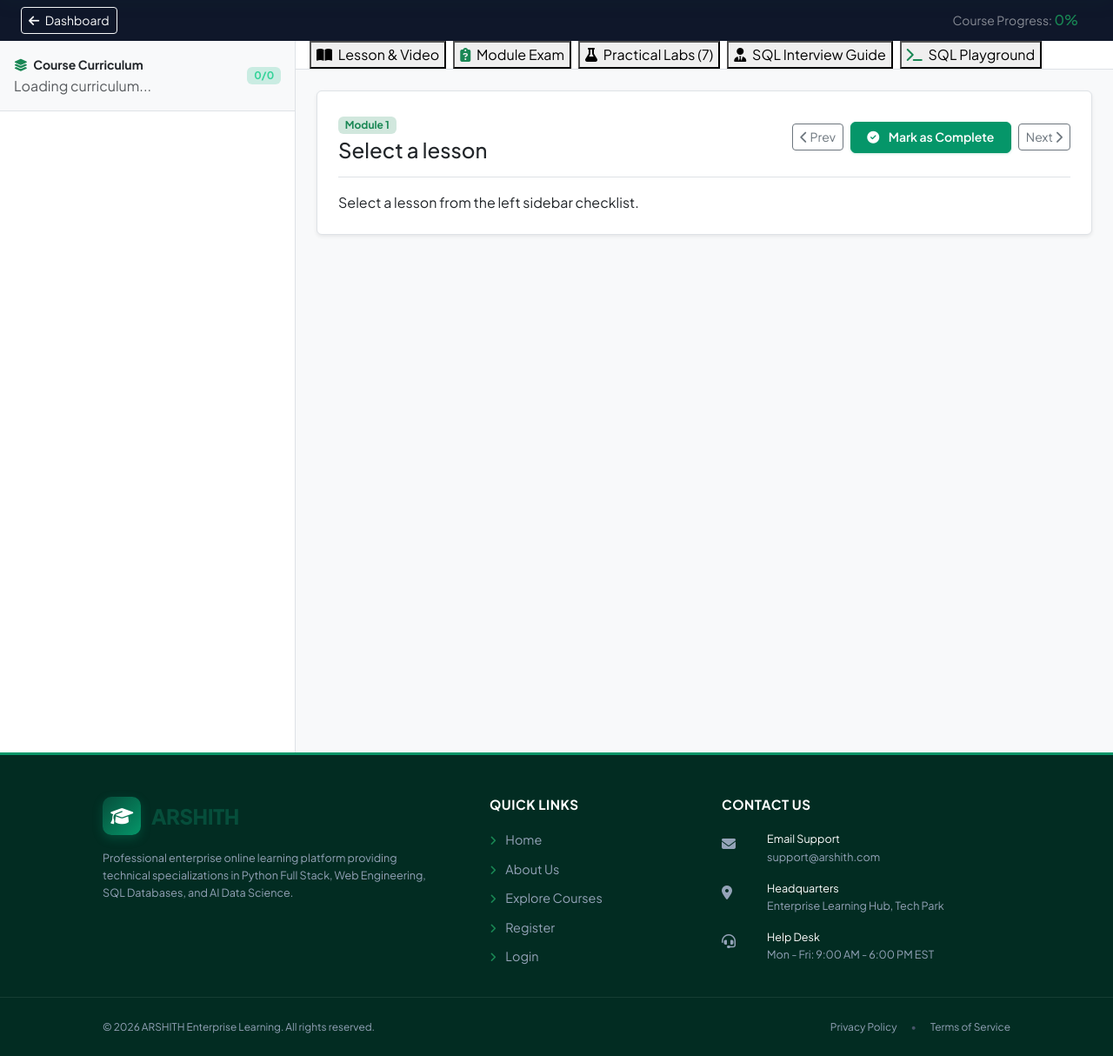
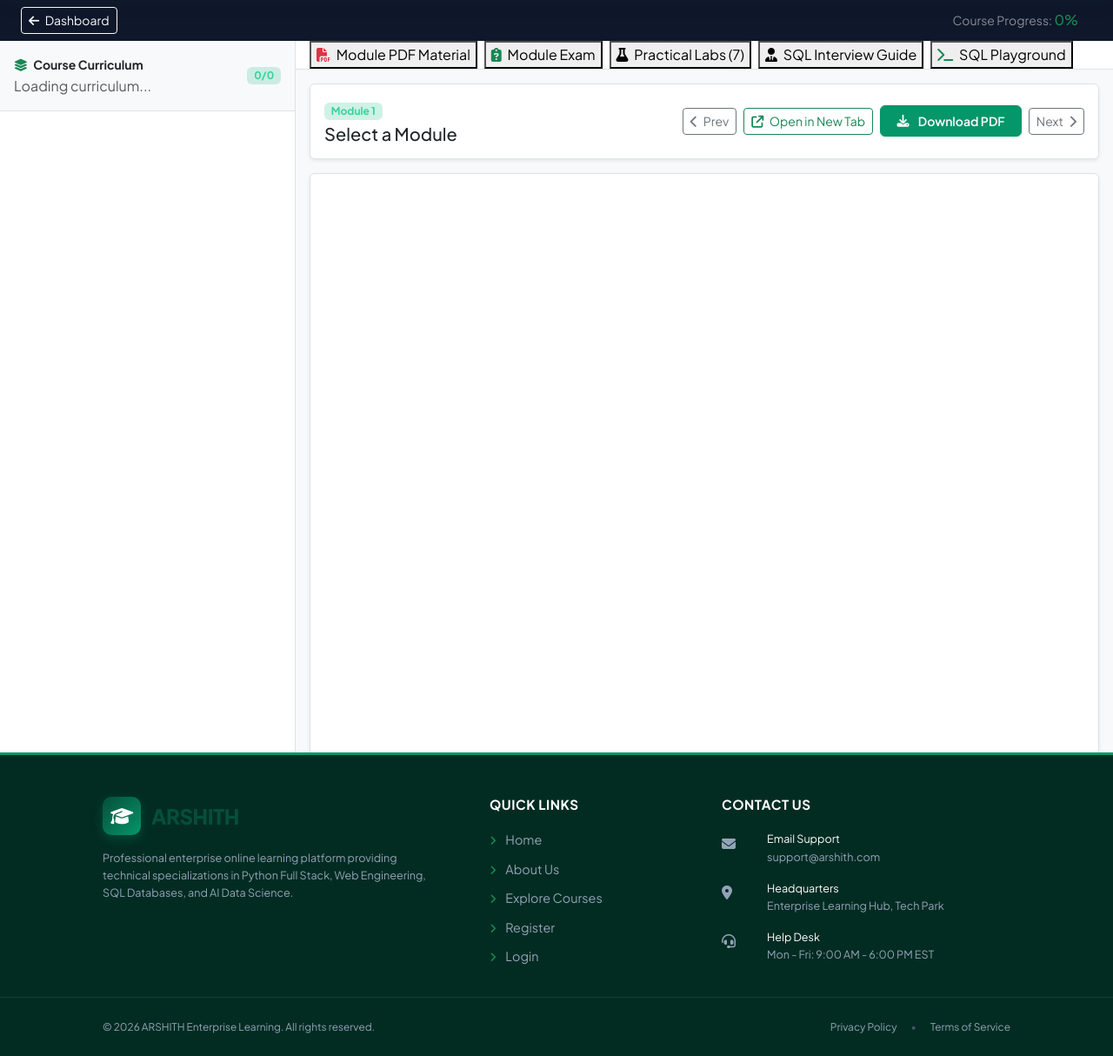
Before and after one commit to VullasReddy/course, a Django app: template templates/dashboard/player.html in a window 1280 px wide. Shown: the part 74-1288 px from the top of the page at 87% size. Run offline with Django 5.2, Linux system fonts and the light colour scheme; the template is opened without the code that fills it, so the values that code supplies are empty.

Commit message:
Remove lesson and video session, replace with Module PDF Material viewer workspace

```diff
--- a/templates/dashboard/player.html
+++ b/templates/dashboard/player.html
@@ -117,8 +117,8 @@
     <div class="flex-grow-1 d-flex flex-column bg-light overflow-y-auto">
       <!-- Navigation Tabs -->
       <div class="bg-white border-bottom px-3 d-flex gap-2 align-items-center shadow-xs">
-        <button class="sql-tab-btn active" id="tab-btn-lesson" onclick="switchTab('lesson')">
-          <i class="fa-solid fa-book-open me-1"></i> Lesson & Video
+        <button class="sql-tab-btn active" id="tab-btn-pdf" onclick="switchTab('pdf')">
+          <i class="fa-solid fa-file-pdf text-danger me-1"></i> Module PDF Material
         </button>
         <button class="sql-tab-btn" id="tab-btn-exam" onclick="switchTab('exam')">
           <i class="fa-solid fa-clipboard-question me-1 text-success"></i> Module Exam
@@ -134,29 +134,29 @@
         </button>
       </div>
 
-      <!-- TAB 1: Lesson Content -->
-      <div id="pane-lesson" class="p-4 flex-grow-1 overflow-y-auto">
-        <div class="ratio ratio-16x9 bg-black rounded shadow mb-4 d-none" id="video-container">
-          <video id="player-video" controls class="w-100 h-100 rounded">
-            <source id="video-source" src="" type="video/mp4">
-          </video>
+      <!-- TAB 1: Module PDF Workspace -->
+      <div id="pane-pdf" class="p-3 flex-grow-1 overflow-y-auto">
+        <div class="p-3 bg-white rounded border shadow-sm mb-3">
+          <div class="d-flex justify-content-between align-items-center flex-wrap gap-2">
+            <div>
+              <span class="badge bg-emerald-light text-dark mb-1" id="current-module-badge">Module 1</span>
+              <h3 class="h5 font-weight-bold text-dark mb-0" id="module-title">Select a Module</h3>
+            </div>
+            <div class="d-flex align-items-center gap-2">
+              <button class="btn btn-outline-secondary btn-sm" onclick="navigateModule(-1)"><i class="fa-solid fa-chevron-left me-1"></i> Prev</button>
+              <a id="btn-pdf-view" href="#" target="_blank" class="btn btn-outline-success btn-sm">
+                <i class="fa-solid fa-arrow-up-right-from-square me-1"></i> Open in New Tab
+              </a>
+              <a id="btn-pdf-download" href="#" class="btn btn-arshith-reg btn-sm">
+                <i class="fa-solid fa-download me-1"></i> Download PDF
+              </a>
+              <button class="btn btn-outline-secondary btn-sm" onclick="navigateModule(1)">Next <i class="fa-solid fa-chevron-right ms-1"></i></button>
+            </div>
+          </div>
         </div>
 
-        <div class="p-4 bg-white rounded border shadow-sm">
-          <div class="d-flex justify-content-between align-items-center border-bottom pb-3 mb-3">
-            <div>
-              <span class="badge bg-success-subtle text-success mb-1" id="current-module-title">Module 1</span>
-              <h3 class="h4 font-weight-bold text-dark mb-0" id="lesson-title">Select a lesson</h3>
-            </div>
-            <div class="d-flex align-items-center gap-2">
-              <button class="btn btn-outline-secondary btn-sm" onclick="navigateLesson(-1)"><i class="fa-solid fa-chevron-left"></i> Prev</button>
-              <button id="btn-complete" class="btn btn-arshith-reg btn-sm" onclick="toggleCompleteCurrentLesson()">
-                <i class="fa-solid fa-circle-check me-1"></i> Mark as Complete
-              </button>
-              <button class="btn btn-outline-secondary btn-sm" onclick="navigateLesson(1)">Next <i class="fa-solid fa-chevron-right"></i></button>
-            </div>
-          </div>
-          <div id="lesson-content" class="text-dark">Select a lesson from the left sidebar checklist.</div>
+        <div class="bg-white rounded border shadow-sm p-1" style="height: calc(100vh - 230px); min-height: 650px;">
+          <iframe id="player-pdf-frame" src="" style="width: 100%; height: 100%; border: none; border-radius: 6px;" title="Module PDF Viewer"></iframe>
         </div>
       </div>
 
@@ -251,7 +251,7 @@
 <script>
 const courseId = {{ course.id }};
 let playerData = null;
-let allLessons = [];
+let allModules = [];
 let currentIndex = 0;
 let activeExamModuleId = null;
 let examData = null;
@@ -264,7 +264,7 @@
     playerData = await API.fetch(`/api/player/${courseId}`);
     document.getElementById('player-progress').innerText = `${playerData.progress_percent}%`;
     buildTree();
-    if (allLessons.length > 0) selectLesson(0);
+    if (allModules.length > 0) selectModule(0);
     renderLabs();
     renderInterviewQuestions();
     initPlayground();
@@ -277,125 +277,89 @@
 function buildTree() {
   const tree = document.getElementById('curriculum-tree');
   tree.innerHTML = '';
-  allLessons = [];
-  let counter = 0;
+  allModules = playerData.modules_metadata || [];
   let completedCount = 0;
 
-  const modulesMeta = playerData.modules_metadata || [];
-
-  (playerData.course.modules || []).forEach((mod, mIdx) => {
-    const meta = modulesMeta.find(m => m.module_id === mod.id) || {};
-    const modLessons = mod.lessons || [];
-
-    let completedModLessons = 0;
-    modLessons.forEach(les => {
-      if (playerData.completed_lesson_ids.includes(les.id)) {
-        completedModLessons++;
-        completedCount++;
-      }
-    });
-
-    const isAllLessonsDone = modLessons.length > 0 && completedModLessons === modLessons.length;
-    const isExamPassed = meta.exam_passed || false;
+  allModules.forEach((mod, mIdx) => {
+    const isExamPassed = mod.exam_passed || false;
+    if (isExamPassed) completedCount++;
 
     // Module Header Element
     const modHeader = document.createElement('div');
     modHeader.className = 'module-header';
     modHeader.innerHTML = `
-      <span>${isExamPassed ? '<i class="fa-solid fa-circle-check text-success me-1"></i>' : ''} ${mod.title}</span>
-      <span class="badge ${isExamPassed ? 'bg-success' : isAllLessonsDone ? 'bg-info' : 'bg-secondary'} x-small">
-        ${completedModLessons}/${modLessons.length}
+      <span>${isExamPassed ? '<i class="fa-solid fa-circle-check text-success me-1"></i>' : ''} Module ${mod.order}</span>
+      <span class="badge ${isExamPassed ? 'bg-success' : 'bg-secondary'} x-small">
+        ${isExamPassed ? 'Passed ✓' : 'In Progress'}
       </span>
     `;
     tree.appendChild(modHeader);
 
-    // Lessons List
-    modLessons.forEach(les => {
-      const idx = counter++;
-      les.globalIdx = idx;
-      les.moduleTitle = mod.title;
-      les.moduleId = mod.id;
-      allLessons.push(les);
-      const done = playerData.completed_lesson_ids.includes(les.id);
-
+    // Module PDF Item
     const el = document.createElement('div');
     el.className = 'lesson-item';
-      el.id = `les-item-${idx}`;
+    el.id = `mod-item-${mIdx}`;
     el.onclick = () => {
-        switchTab('lesson');
-        selectLesson(idx);
+      switchTab('pdf');
+      selectModule(mIdx);
     };
     el.innerHTML = `
       <span class="text-truncate" style="max-width: 230px;">
-          ${done ? '<i class="fa-solid fa-check text-success me-2"></i>' : '<i class="fa-regular fa-circle text-muted me-2"></i>'}
-          ${les.title}
+        <i class="fa-solid fa-file-pdf text-danger me-2"></i>
+        ${mod.title}
       </span>
-        <span class="x-small text-muted">${les.duration_minutes}m</span>
+      <span class="x-small text-muted">PDF</span>
     `;
     tree.appendChild(el);
-    });
 
     // Module Assessment Sidebar Link
     const examItem = document.createElement('div');
     if (isExamPassed) {
       examItem.className = 'exam-item-sidebar text-success';
-      examItem.onclick = () => loadModuleExam(mod.id);
-      examItem.innerHTML = `<i class="fa-solid fa-award me-2"></i> ${mod.title} Exam Passed ✓ (${meta.best_score || 100}%)`;
-    } else if (isAllLessonsDone) {
-      examItem.className = 'exam-item-sidebar text-primary animate__animated animate__pulse animate__infinite';
-      examItem.onclick = () => loadModuleExam(mod.id);
-      examItem.innerHTML = `<i class="fa-solid fa-unlock text-primary me-2"></i> Take ${mod.title} Assessment`;
+      examItem.onclick = () => loadModuleExam(mod.module_id);
+      examItem.innerHTML = `<i class="fa-solid fa-award me-2"></i> ${mod.title} Exam Passed ✓ (${mod.best_score || 100}%)`;
     } else {
-      examItem.className = 'exam-item-locked';
-      examItem.innerHTML = `<i class="fa-solid fa-lock text-muted me-2"></i> ${mod.title} Exam Locked`;
+      examItem.className = 'exam-item-sidebar text-primary cursor-pointer';
+      examItem.onclick = () => loadModuleExam(mod.module_id);
+      examItem.innerHTML = `<i class="fa-solid fa-pen-to-square text-success me-2"></i> Take Module ${mod.order} Assessment`;
     }
     tree.appendChild(examItem);
   });
 
-  document.getElementById('lesson-count-badge').innerText = `${allLessons.length} Comprehensive Lessons`;
-  document.getElementById('completed-counter').innerText = `${completedCount}/${allLessons.length} Done`;
+  document.getElementById('lesson-count-badge').innerText = `${allModules.length} Comprehensive Modules`;
+  document.getElementById('completed-counter').innerText = `${completedCount}/${allModules.length} Passed`;
 
-  if (completedCount === allLessons.length && allLessons.length > 0) {
+  if (completedCount === allModules.length && allModules.length > 0) {
     document.getElementById('cert-link-holder').innerHTML = `
       <a href="/certificates/" class="btn btn-sm btn-success animate__animated animate__bounce"><i class="fa-solid fa-certificate me-1"></i> View Certificate</a>
     `;
   }
 }
 
-// --- LESSON SELECTION ---
-function selectLesson(idx) {
-  if (idx < 0 || idx >= allLessons.length) return;
+// --- MODULE PDF SELECTION ---
+function selectModule(idx) {
+  if (idx < 0 || idx >= allModules.length) return;
   currentIndex = idx;
-  const les = allLessons[idx];
+  const mod = allModules[idx];
 
   document.querySelectorAll('.lesson-item').forEach(e => e.classList.remove('active'));
-  const active = document.getElementById(`les-item-${idx}`);
+  const active = document.getElementById(`mod-item-${idx}`);
   if (active) {
     active.classList.add('active');
     active.scrollIntoView({ block: 'nearest', behavior: 'smooth' });
   }
 
-  document.getElementById('current-module-title').innerText = les.moduleTitle || 'Module';
-  document.getElementById('lesson-title').innerText = les.title;
-  document.getElementById('lesson-content').innerHTML = les.content_html || les.description || 'Lesson content loading...';
+  document.getElementById('current-module-badge').innerText = `Module ${mod.order}`;
+  document.getElementById('module-title').innerText = mod.title;
 
-  const videoContainer = document.getElementById('video-container');
-  if (les.video_url) {
-    videoContainer.classList.remove('d-none');
-    document.getElementById('video-source').src = les.video_url;
-    document.getElementById('player-video').load();
-  } else {
-    videoContainer.classList.add('d-none');
+  const pdfUrl = mod.pdf_url || `/modules/${mod.module_id}/pdf/`;
+  document.getElementById('player-pdf-frame').src = pdfUrl;
+  document.getElementById('btn-pdf-view').href = pdfUrl;
+  document.getElementById('btn-pdf-download').href = `/modules/${mod.module_id}/pdf/download/`;
 }
 
-  const done = playerData.completed_lesson_ids.includes(les.id);
-  const btn = document.getElementById('btn-complete');
-  btn.className = done ? 'btn btn-success btn-sm' : 'btn btn-arshith-reg btn-sm';
-  btn.innerHTML = done ? '<i class="fa-solid fa-check-circle me-1"></i> Completed ✓' : '<i class="fa-solid fa-circle-check me-1"></i> Mark as Complete';
-}
-
-function navigateLesson(direction) {
-  selectLesson(currentIndex + direction);
+function navigateModule(direction) {
+  selectModule(currentIndex + direction);
 }
 
 async function toggleCompleteCurrentLesson() {
@@ -637,8 +601,8 @@
         </div>
 
         <div class="d-flex gap-2">
-          <button class="btn btn-outline-secondary flex-grow-1" onclick="loadPlayerData(); switchTab('lesson');">
-            <i class="fa-solid fa-book-open me-1"></i> Review Lessons
+          <button class="btn btn-outline-secondary flex-grow-1" onclick="loadPlayerData(); switchTab('pdf');">
+            <i class="fa-solid fa-file-pdf me-1"></i> Review Module PDF
           </button>
           <button class="btn btn-success flex-grow-1" onclick="startExamSession()">
             <i class="fa-solid fa-rotate-right me-1"></i> Retry Assessment
@@ -652,12 +616,14 @@
 // --- TAB SWITCHING ---
 function switchTab(tabName) {
   currentTab = tabName;
-  ['lesson', 'exam', 'labs', 'interview', 'playground'].forEach(t => {
-    document.getElementById(`tab-btn-${t}`).classList.toggle('active', t === tabName);
-    document.getElementById(`pane-${t}`).classList.toggle('d-none', t !== tabName);
+  ['pdf', 'exam', 'labs', 'interview', 'playground'].forEach(t => {
+    const btn = document.getElementById(`tab-btn-${t}`);
+    const pane = document.getElementById(`pane-${t}`);
+    if (btn) btn.classList.toggle('active', t === tabName);
+    if (pane) pane.classList.toggle('d-none', t !== tabName);
   });
-  if (tabName === 'exam' && !activeExamModuleId && allLessons.length > 0) {
-    loadModuleExam(allLessons[currentIndex].moduleId);
+  if (tabName === 'exam' && !activeExamModuleId && allModules.length > 0) {
+    loadModuleExam(allModules[currentIndex].module_id);
   }
 }
 
```
Also changed, not shown: apps/learning/views.py (+5 -20 lines). Lines whose indentation alone changed are shown as unchanged.
